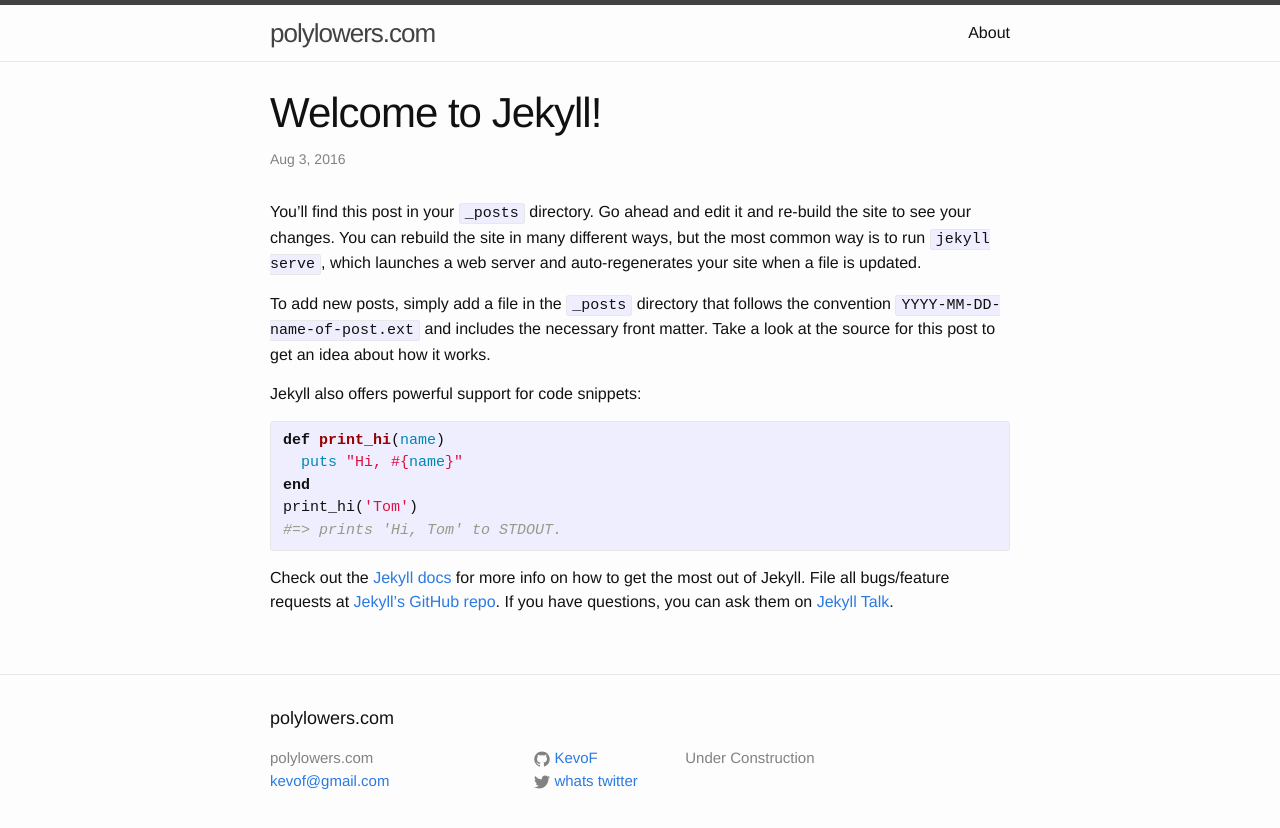
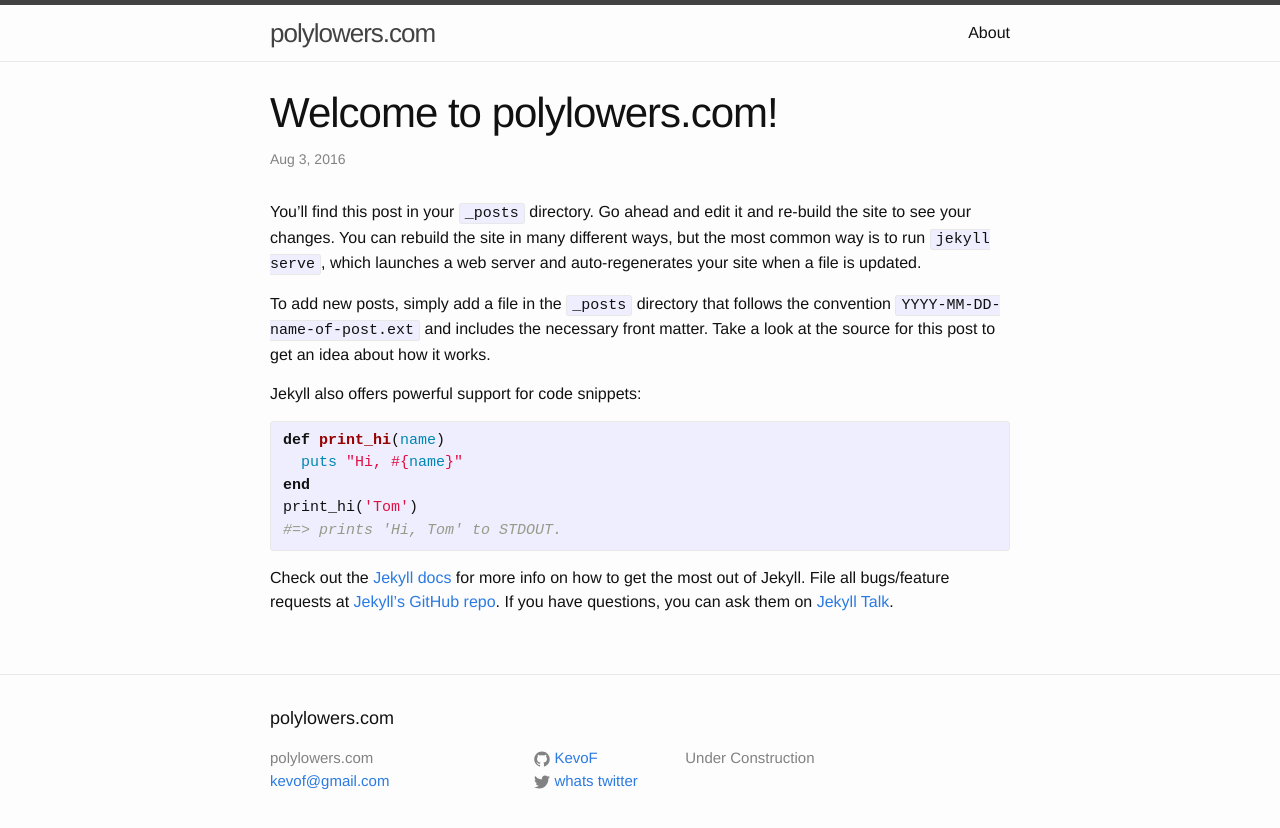
Before and after one commit to KevoF/KevoF.github.io, a Jekyll site: the page built from _posts/2016-08-03-welcome-to-jekyll.markdown, in a window 1280 px wide. Shown: the top 828 px of the page. Built offline with Jekyll 4.4.1, drawn with Linux system fonts in a browser that asks for light colours.

Commit message:
Update 2016-08-03-welcome-to-jekyll.markdown

```diff
--- a/_posts/2016-08-03-welcome-to-jekyll.markdown
+++ b/_posts/2016-08-03-welcome-to-jekyll.markdown
@@ -1,8 +1,8 @@
 ---
 layout: post
-title:  "Welcome to Jekyll!"
+title:  "Welcome to polylowers.com!"
 date:   2016-08-03 01:32:11 -0400
-categories: jekyll update
+categories: Testing
 ---
 You’ll find this post in your `_posts` directory. Go ahead and edit it and re-build the site to see your changes. You can rebuild the site in many different ways, but the most common way is to run `jekyll serve`, which launches a web server and auto-regenerates your site when a file is updated.
 
```
